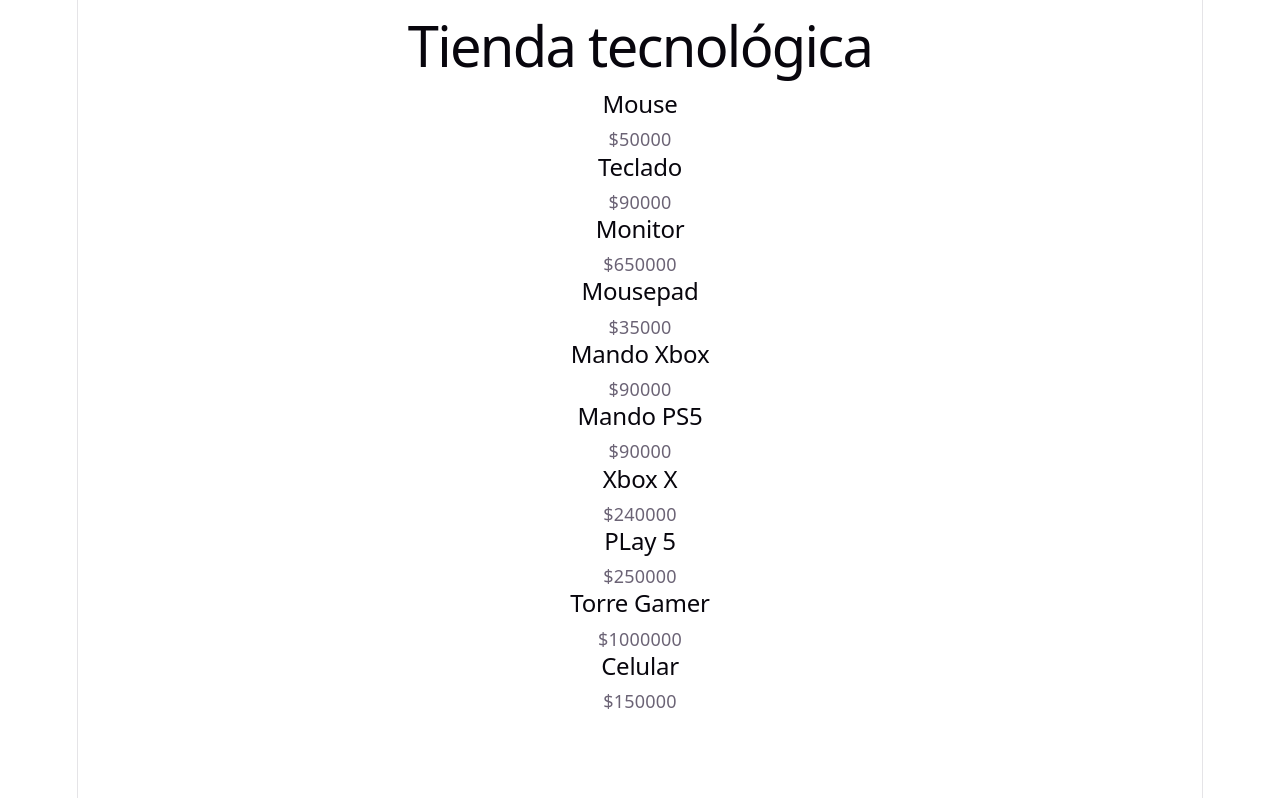
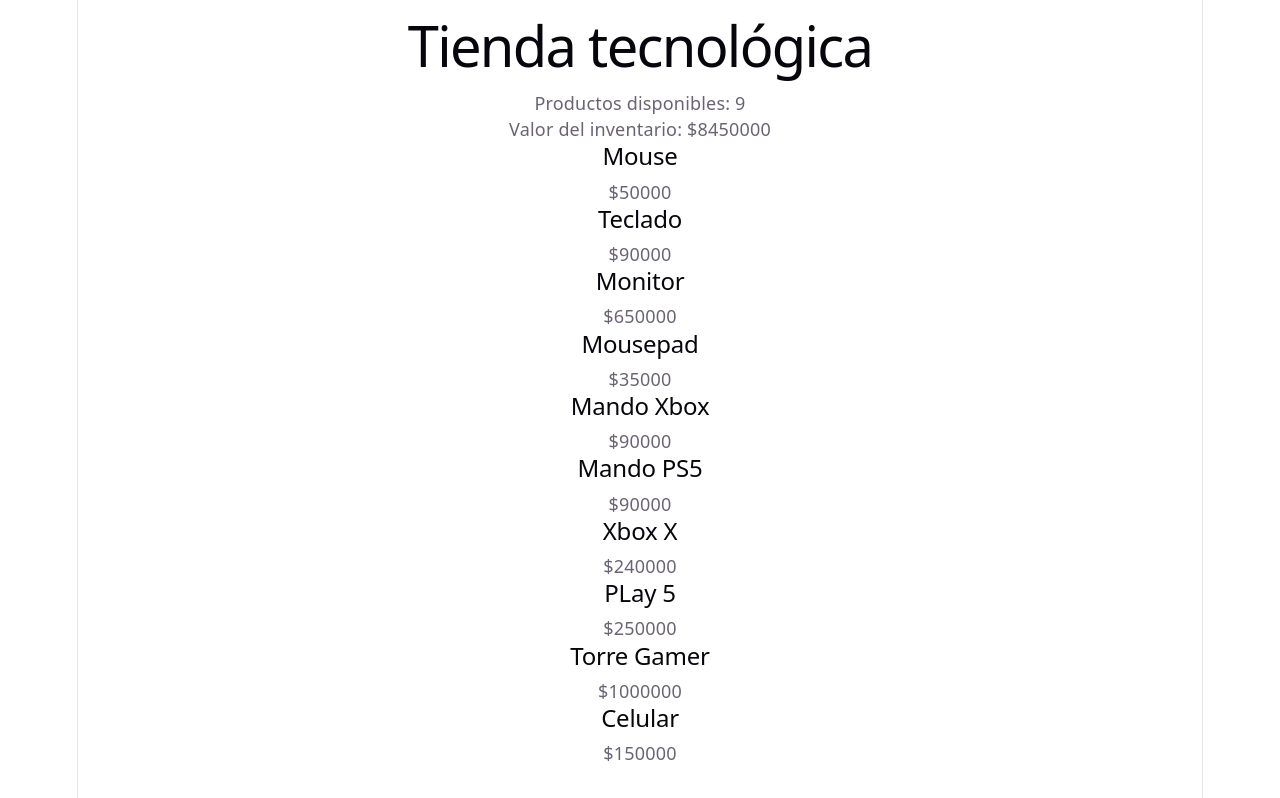
Before and after one commit to ThomasAriza1227/react-js-ficha-3409609-Erik-Thomas-Espitia-Ariza, a React (Vite) app: page / in a window 1280 px wide. Built offline with nearby package versions, Linux system fonts and the light colour scheme.

Commit message:
Se remplazo nuevamente el codigo de app.jsx se puso completo el codigo

```diff
--- a/src/App.jsx
+++ b/src/App.jsx
@@ -53,15 +53,24 @@
 
 
 function App() {
+const disponibles = productos.filter(producto => producto.stock > 0);
+const valorInventario = productos.reduce(
+(total, producto) => total + producto.precio * producto.stock,
+0
+);
 return (
-    <main>
+<main className="contenedor">
 <h1>Tienda tecnológica</h1>
+<p>Productos disponibles: {disponibles.length}</p>
+<p>Valor del inventario: ${valorInventario}</p>
+<section className="productos">
 {productos.map(producto => (
 <ProductoCard
 key={producto.id}
 producto={producto}
 />
 ))}
+</section>
 </main>
 );
 }
```
Lines whose indentation alone changed are shown as unchanged.
